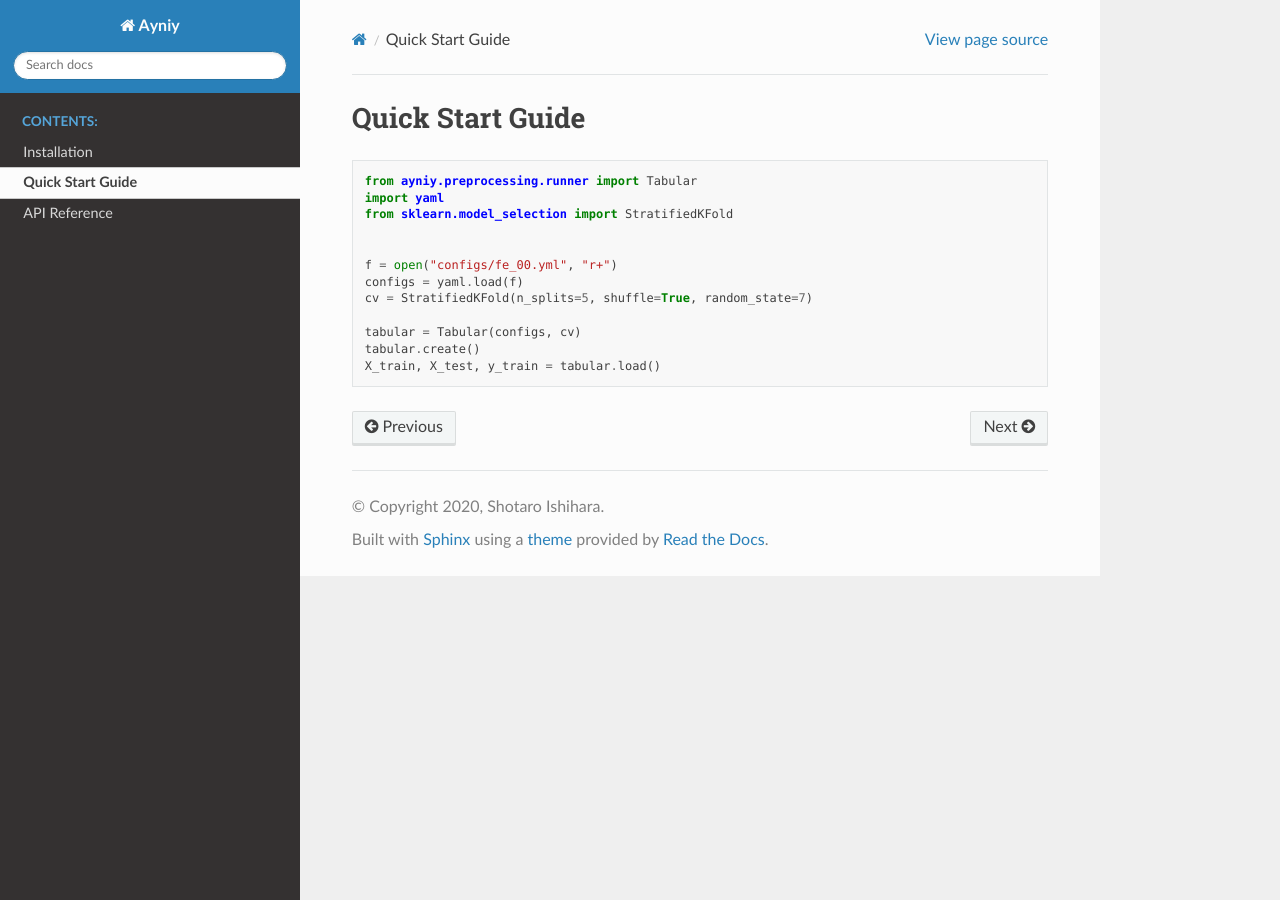
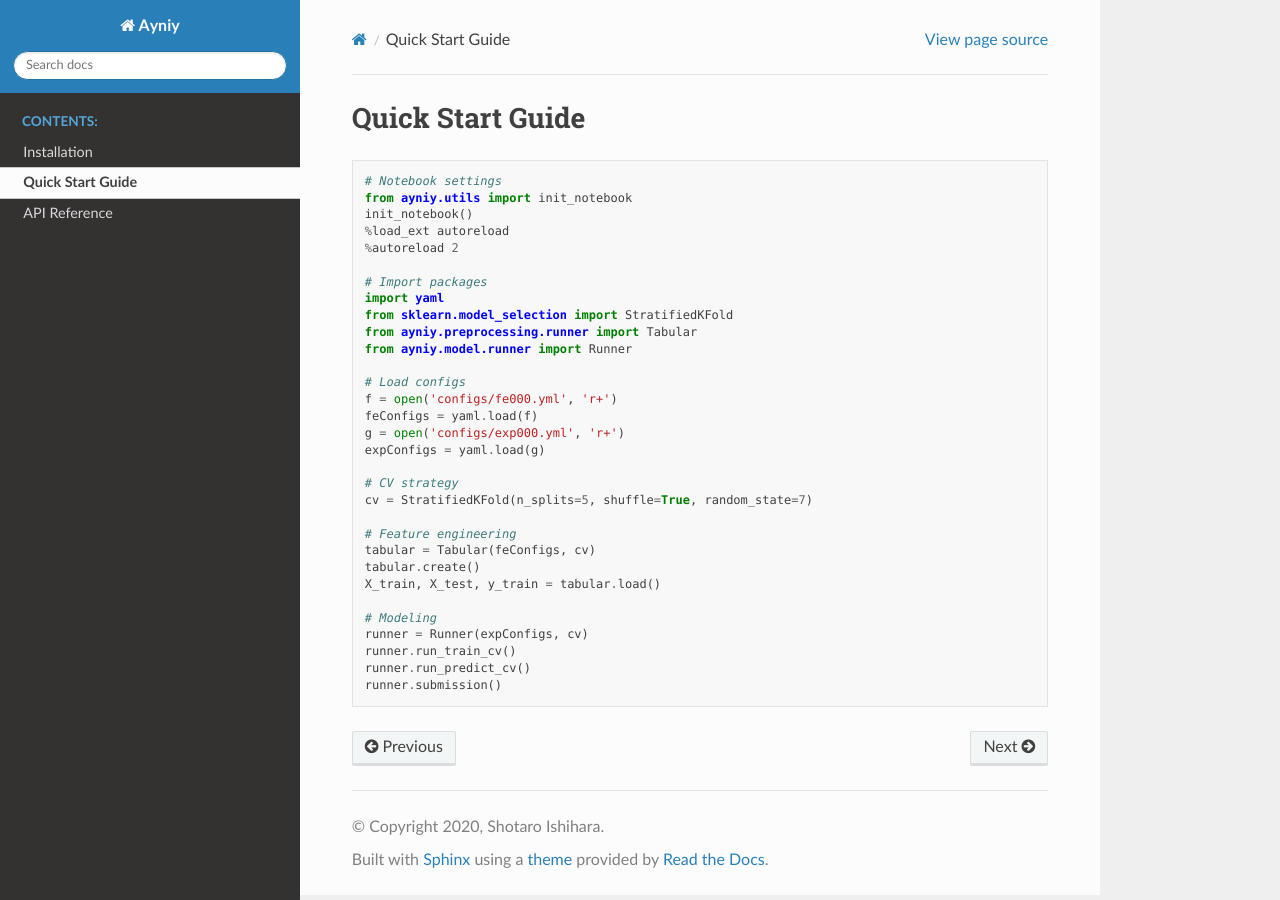
Before and after one commit to upura/ayniy, a Sphinx documentation site: the page built from docs/source/quick_start_guide.rst, in a window 1280 px wide. Built offline with Sphinx 7.4.7 and the Read the Docs theme 2.0.0, drawn with Linux system fonts in a browser that asks for light colours.

Commit message:
update qsg

```diff
--- a/docs/source/quick_start_guide.rst
+++ b/docs/source/quick_start_guide.rst
@@ -3,15 +3,34 @@ Quick Start Guide
 
 .. code-block:: python
 
-   from ayniy.preprocessing.runner import Tabular
+   # Notebook settings
+   from ayniy.utils import init_notebook
+   init_notebook()
+   %load_ext autoreload
+   %autoreload 2
+
+   # Import packages
    import yaml
    from sklearn.model_selection import StratifiedKFold
+   from ayniy.preprocessing.runner import Tabular
+   from ayniy.model.runner import Runner
 
+   # Load configs
+   f = open('configs/fe000.yml', 'r+')
+   feConfigs = yaml.load(f)
+   g = open('configs/exp000.yml', 'r+')
+   expConfigs = yaml.load(g)
 
-   f = open("configs/fe_00.yml", "r+")
-   configs = yaml.load(f)
+   # CV strategy
    cv = StratifiedKFold(n_splits=5, shuffle=True, random_state=7)
 
-   tabular = Tabular(configs, cv)
+   # Feature engineering
+   tabular = Tabular(feConfigs, cv)
    tabular.create()
    X_train, X_test, y_train = tabular.load()
+
+   # Modeling
+   runner = Runner(expConfigs, cv)
+   runner.run_train_cv()
+   runner.run_predict_cv()
+   runner.submission()
```
